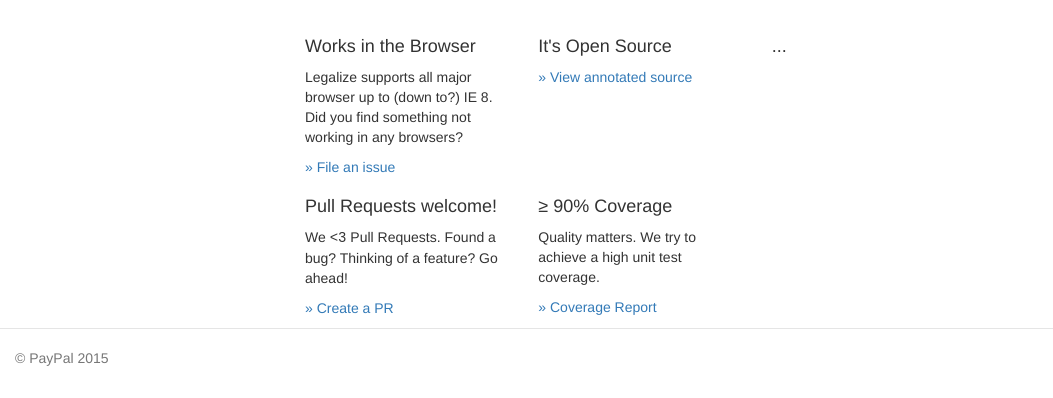
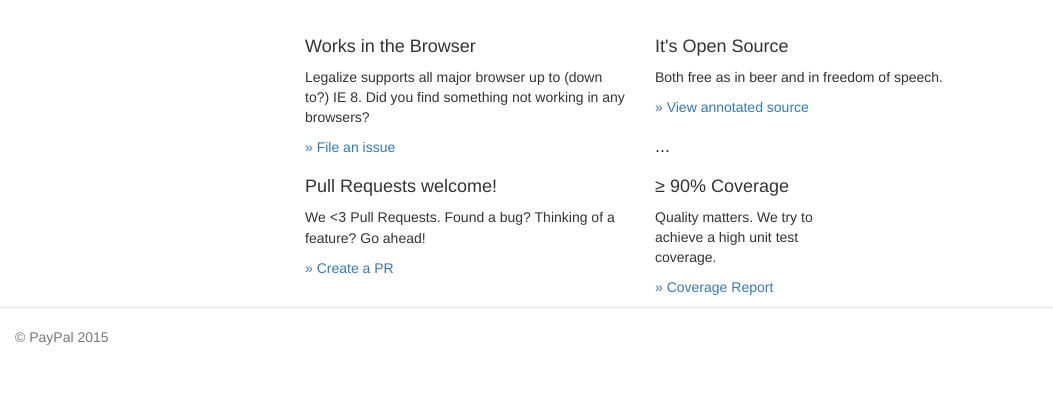
Before and after one commit to paypal/legalize.js, a plain HTML site: page index.html in a window 1280 px wide. Shown: the part 414-812 px from the top of the page, without its empty margins (0-1053 px from the left). Drawn offline with nearby package versions, Linux system fonts and the light colour scheme.

Commit message:
2x2 grid

```diff
--- a/index.html
+++ b/index.html
@@ -44,7 +44,7 @@
 
 <div class="row content">
 
-  <div class="col-md-4">
+  <div class="col-md-6">
     <h4>Works in the Browser</h4>
     <p>
       Legalize supports all major browser
@@ -58,25 +58,26 @@
     </p>
   </div>
 
-  <div class="col-md-4">
+  <div class="col-md-6">
     <h4>It's Open Source</h4>
     <p>
+      Both free as in beer and in freedom of speech.
+    </p>
       <a href="docs/legalize.html">
         » View annotated source
       </a>
     </p>
   </div>
 
-  <div class="col-md-4">
+  <div class="col-md-6">
     <h4>...</h4>
   </div>
 
 </div>
 
-
 <div class="row content">
 
-  <div class="col-md-4">
+  <div class="col-md-6">
     <h4>Pull Requests welcome!</h4>
       <p>
         We <span style="font-family: monospace">&lt;3</span> Pull Requests.
```
